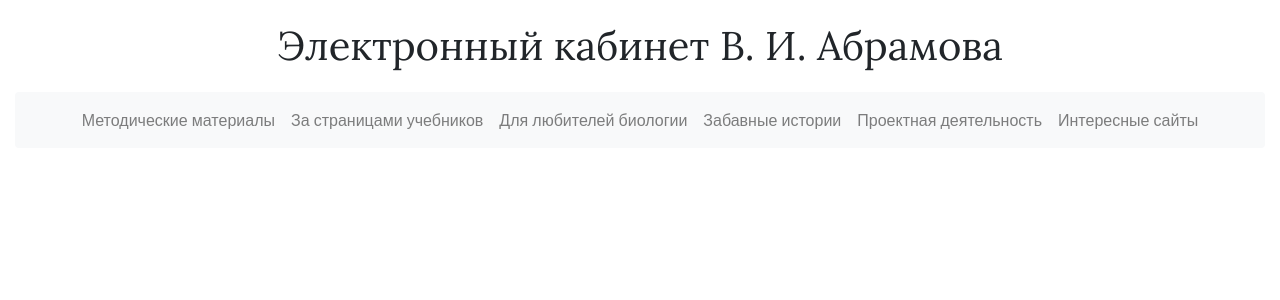
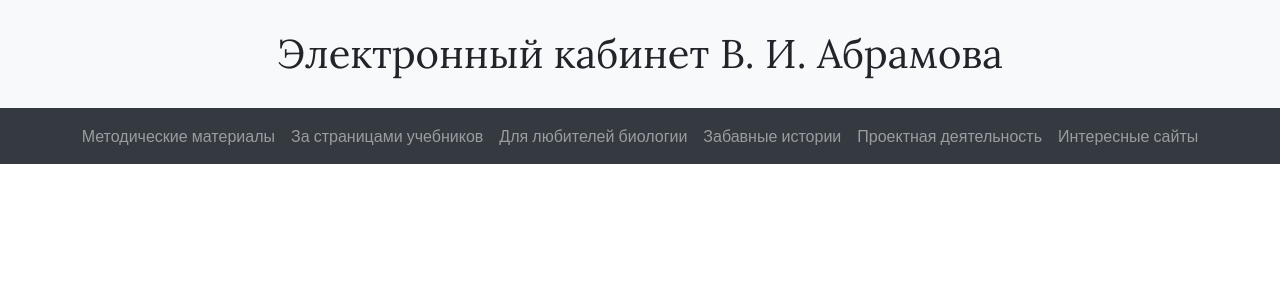
Before and after one commit to sevgym14/abramov, a Jekyll site: the page built from index.md, in a window 1280 px wide. Shown: the top 300 px of the page. Built offline with Jekyll 4.4.1, drawn with Linux system fonts in a browser that asks for light colours.

Commit message:
Work on menu and header

```diff
--- a/_includes/header.html
+++ b/_includes/header.html
@@ -1,5 +1,5 @@
-<header>
-  <p class="site-title">
+<header class="bg-light m-0 py-4">
+  <p class="site-title m-0">
     Электронный кабинет
     <span class="title-name">В.&nbsp;И.&nbsp;Абрамова</span>
   </p>
--- a/_includes/nav.html
+++ b/_includes/nav.html
@@ -1,4 +1,4 @@
-<nav class="navbar navbar-expand-md navbar-light bg-light rounded">
+<nav class="navbar navbar-expand-md navbar-dark bg-dark">
   <button class="navbar-toggler" type="button" data-toggle="collapse" data-target="#navbarToggled">
     <span class="navbar-toggler-icon"></span>
   </button>
--- a/_layouts/default.html
+++ b/_layouts/default.html
@@ -1,8 +1,8 @@
 <!DOCTYPE html>
 <html lang="ru">
   {% include head.html %}
-  <body>
-    <div class="container-fluid py-3 text-center">
+  <body class="m-0">
+    <div class="container-fluid text-center p-0">
       {% include header.html %}
       {% include nav.html %}
     </div>
--- a/style.scss
+++ b/style.scss
@@ -11,8 +11,8 @@ h1, h2, h3, h4, h5, h6 {
   font-size: $font-size-base * 2.5;
   font-weight: 0;
 
-  .title-name {
-
+  @include media-breakpoint-down(sm) {
+    font-size: $font-size-base * 2;
   }
 }
 
```
